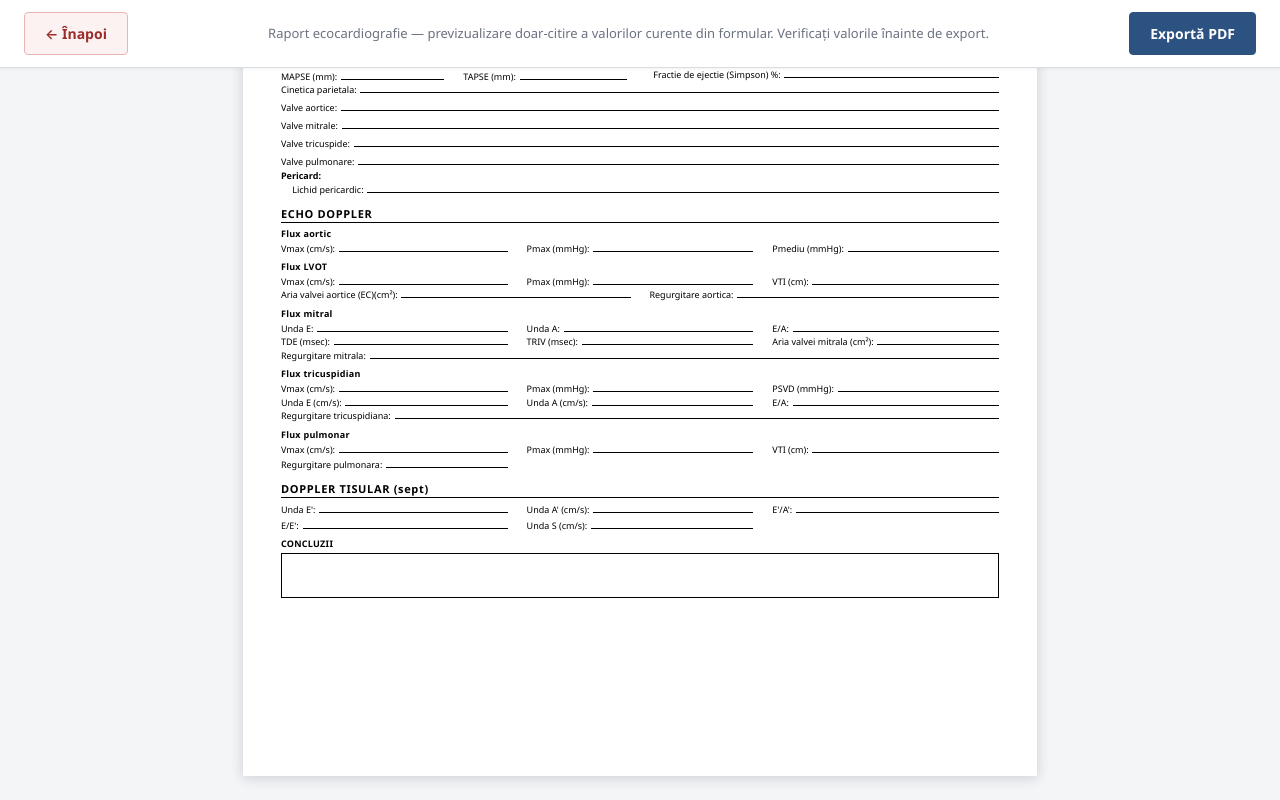
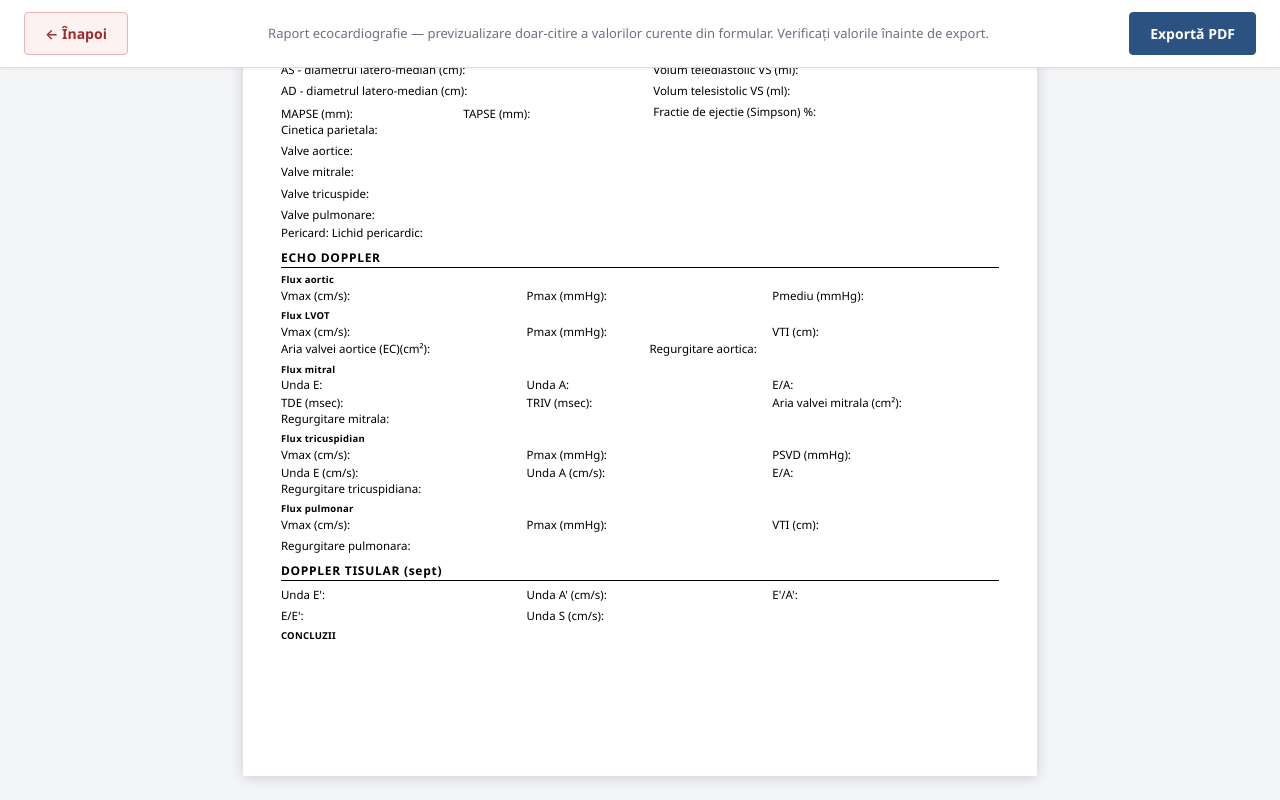
Before and after one commit to Hexanul/EcoCard, a React (Vite) app: page / in a window 1280 px wide. Both pictures are taken after a click on the button "Previzualizare raport". Shown: the part 439-1239 px from the top of the page. Built offline with nearby package versions, Linux system fonts and the light colour scheme.

Commit message:
Rearrange pdf

```diff
--- a/src/components/ReportPreview.css
+++ b/src/components/ReportPreview.css
@@ -64,7 +64,7 @@
   background: #ffffff;
   color: #000000;
   box-shadow: 0 2px 12px rgba(26, 35, 50, 0.18);
-  font-size: 9px;
+  font-size: 11.5px;
   line-height: 1.2;
 }
 
@@ -78,12 +78,15 @@
 }
 
 .rp-title {
-  font-size: 16px;
+  grid-column: 1 / -1;
+  grid-row: 1;
+  font-size: 17px;
   font-weight: 700;
   letter-spacing: 0.14em;
   text-align: center;
   color: #000000;
-  margin: 4mm 0;
+  margin: 0;
+  align-self: end;
 }
 
 .rp-clinic-header {
@@ -91,14 +94,27 @@
   flex-direction: column;
   gap: 0.5mm;
   margin-bottom: 3mm;
-  font-size: 9px;
+  font-size: 9.5px;
 }
 
 .rp-document-meta {
   display: grid;
   grid-template-columns: 1fr 1fr;
-  gap: 10mm;
-  margin-bottom: 2mm;
+  grid-template-rows: auto auto;
+  column-gap: 10mm;
+  row-gap: 1mm;
+  margin-bottom: 4mm;
+}
+
+.rp-document-meta__number {
+  grid-column: 1;
+  grid-row: 2;
+}
+
+.rp-document-meta__date {
+  grid-column: 2;
+  grid-row: 2;
+  justify-self: end;
 }
 
 /* Patient information */
@@ -129,7 +145,7 @@
 /* Sections */
 
 .rp-group-title {
-  font-size: 11px;
+  font-size: 12px;
   font-weight: 700;
   letter-spacing: 0.06em;
   color: #000000;
@@ -143,7 +159,7 @@
 }
 
 .rp-section-title {
-  font-size: 9px;
+  font-size: 9.5px;
   font-weight: 700;
   letter-spacing: 0.03em;
   color: #000000;
@@ -154,7 +170,7 @@
   display: grid;
   grid-template-columns: 1fr 1fr;
   column-gap: 10mm;
-  row-gap: 1.6mm;
+  row-gap: 1.8mm;
 }
 
 .rp-parasternal-columns {
@@ -178,8 +194,13 @@
 
 .rp-inline-grid {
   display: grid;
-  gap: 1mm 5mm;
+  gap: 1.8mm 5mm;
   margin-top: 0.5mm;
+}
+
+.rp-flux--spacious .rp-inline-grid {
+  row-gap: 2.2mm;
+  margin-top: 0.8mm;
 }
 
 .rp-inline-grid--two {
@@ -203,12 +224,17 @@
 }
 
 .rp-row__value {
+  position: relative;
   flex: 1;
+  margin-left: 3mm;
   min-width: 7mm;
   min-height: 1em;
-  border-bottom: 1px solid #000000;
   white-space: pre-wrap;
   overflow-wrap: anywhere;
+}
+
+.rp-row__value::after {
+  display: none;
 }
 
 .rp-row__unit {
@@ -221,15 +247,6 @@
   margin-top: 1mm;
 }
 
-.rp-pericard__label {
-  font-weight: 700;
-}
-
-.rp-pericard__content {
-  margin-left: 3mm;
-  margin-top: 0.5mm;
-}
-
 /* Conclusions */
 
 .rp-conclusions-section {
@@ -237,7 +254,6 @@
 }
 
 .rp-conclusions {
-  border: 1px solid #000000;
   min-height: 12mm;
   padding: 1mm 2mm;
   white-space: pre-wrap;
--- a/src/components/ReportPreview.tsx
+++ b/src/components/ReportPreview.tsx
@@ -35,11 +35,14 @@ export function ReportPreview({ report }: ReportPreviewProps) {
         </header>
 
         <div className="rp-document-meta">
-          <Row label="Nr. curent" value={patient.currentNumber} />
-          <Row label="Data" value={formatDate(patient.examinationDate)} />
+          <div className="rp-document-meta__number">
+            <Row label="Nr. curent" value={patient.currentNumber} />
+          </div>
+          <div className="rp-document-meta__date">
+            <Row label="Data" value={formatDate(patient.examinationDate)} />
+          </div>
+          <h1 className="rp-title">ECOCARDIOGRAFIE</h1>
         </div>
-
-        <h1 className="rp-title">ECOCARDIOGRAFIE</h1>
 
       <div className="rp-patient">
         <div className="rp-patient__row">
@@ -106,10 +109,7 @@ export function ReportPreview({ report }: ReportPreviewProps) {
           <Row label="Valve pulmonare" value={m.pulmonaryValves} />
         </div>
         <div className="rp-pericard">
-          <span className="rp-pericard__label">Pericard:</span>
-          <div className="rp-pericard__content">
-            <Row label="Lichid pericardic" value={m.pericardialFluid} />
-          </div>
+          <Row label="Pericard: Lichid pericardic" value={m.pericardialFluid} />
         </div>
       </section>
 
@@ -124,7 +124,7 @@ export function ReportPreview({ report }: ReportPreviewProps) {
         </div>
       </section>
 
-      <section className="rp-section rp-flux">
+      <section className="rp-section rp-flux rp-flux--spacious">
         <h3 className="rp-section-title">Flux LVOT</h3>
         <div className="rp-inline-grid rp-inline-grid--three">
           <Row label="Vmax (cm/s)" value={m.lvotVmax} />
@@ -137,7 +137,7 @@ export function ReportPreview({ report }: ReportPreviewProps) {
         </div>
       </section>
 
-      <section className="rp-section rp-flux">
+      <section className="rp-section rp-flux rp-flux--spacious">
         <h3 className="rp-section-title">Flux mitral</h3>
         <div className="rp-inline-grid rp-inline-grid--three">
           <Row label="Unda E" value={m.mitralE} />
@@ -154,7 +154,7 @@ export function ReportPreview({ report }: ReportPreviewProps) {
         </div>
       </section>
 
-      <section className="rp-section rp-flux">
+      <section className="rp-section rp-flux rp-flux--spacious">
         <h3 className="rp-section-title">Flux tricuspidian</h3>
         <div className="rp-inline-grid rp-inline-grid--three">
           <Row label="Vmax (cm/s)" value={m.tricuspidVmax} />
```
